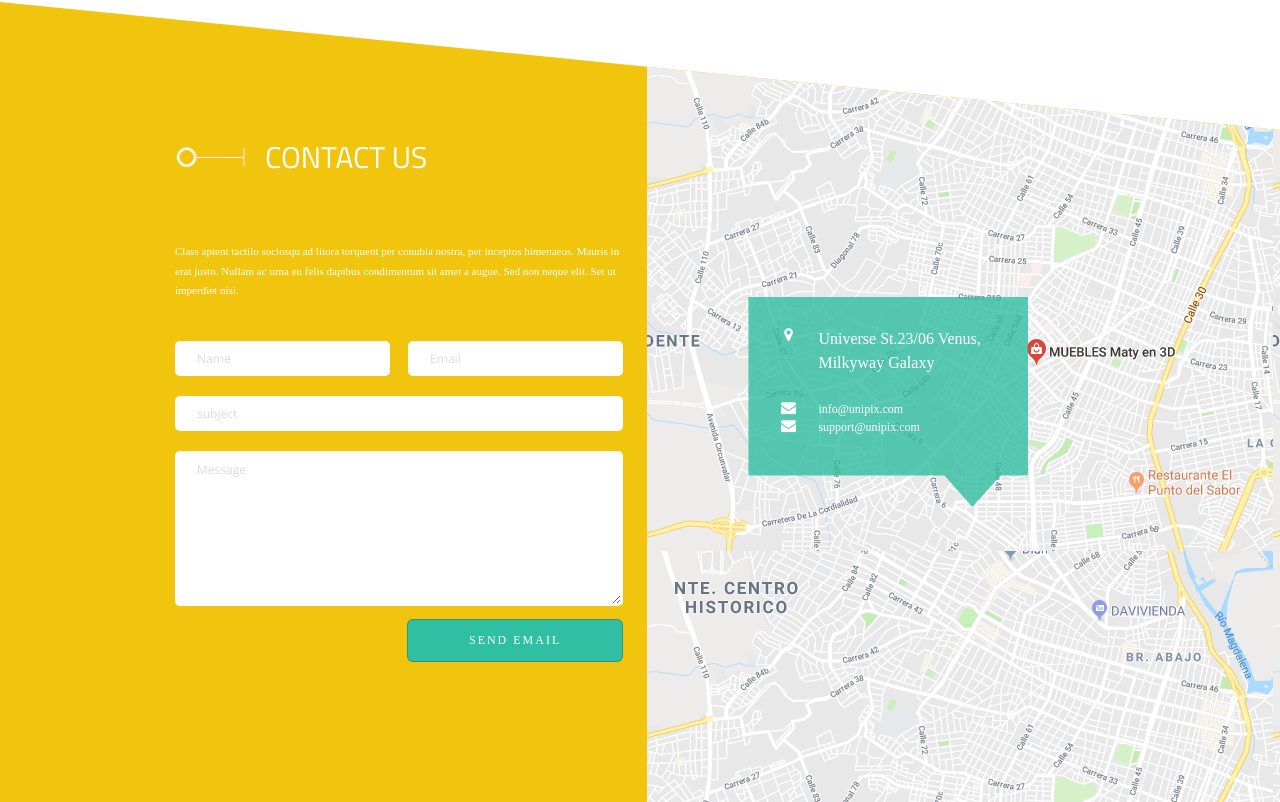
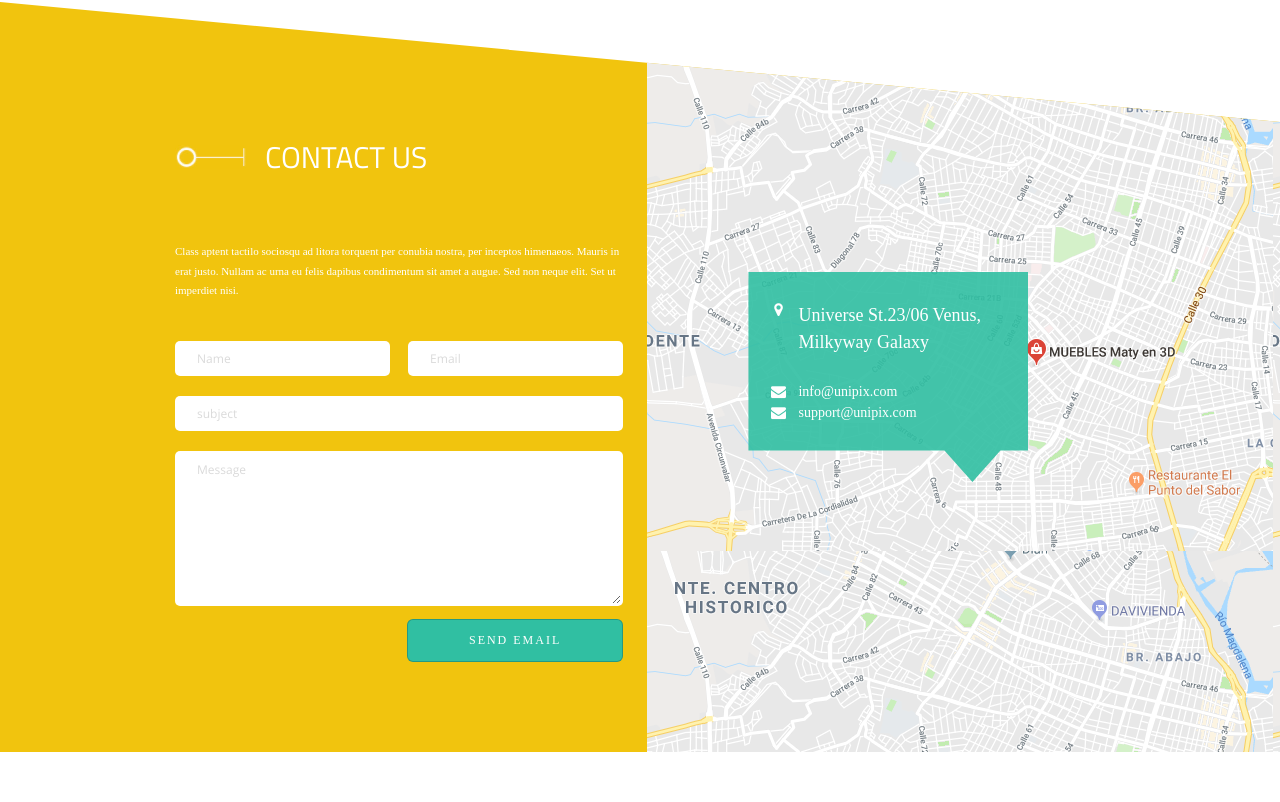
Before and after one commit to wgarcia-wawandco/Ejercicio-6, a plain HTML site: page index.html in a window 1280 px wide. Shown: the part 5857-6659 px from the top of the page. After the commit the page ends 6609 px from the top, so only its background shows below. Drawn offline with Linux system fonts and the light colour scheme; a web font is replaced by a local one.

Commit message:
seccion 6 terminada

```diff
--- a/css/style.css
+++ b/css/style.css
@@ -336,7 +336,7 @@
   justify-content: center;
   align-items: center;
   min-width: 100%;
-  height: 800px;
+  height: 750px;
   -webkit-clip-path: polygon(0 0, 100% 16%, 100% 100%, 0% 100%);
   clip-path: polygon(0 0, 100% 16%, 100% 100%, 0% 100%);
 }
@@ -1080,7 +1080,7 @@
   width: 48%;
 }
 .contact{
-
+  margin-top: 50px;
   margin-left: 175px;
 }
 .cont{
@@ -1098,32 +1098,35 @@
   margin-left: -150px;
   width: 280px;
   height: 210px;
-  background-color: rgba(48, 191, 162, 0.8);
+  background-color: rgba(48, 191, 162, 0.9);
   -webkit-clip-path: polygon(0% 0%, 100% 0%, 100% 85%, 90% 85%, 80% 100%, 70% 85%, 0 85%);
   clip-path: polygon(0% 0%, 100% 0%, 100% 85%, 90% 85%, 80% 100%, 70% 85%, 0 85%);
 }
 .locate-content{
   display: flex;
   justify-content: flex-start;
-  align-items: stretch;
+  align-items: center;
   color: white;
   margin: 0 10px;
 }
 .locate-content i{
-  min-width: 60px;
+  min-width: 40px;
   text-align: center;
   font-size: 15px;
 }
 .locate-content p{
   font-family: open-sans-l;
-  font-size: 12px;
+  font-size: 14px;
   line-height: 1.5em;
+}
+.locate-content:first-child{
+  align-items: stretch;
 }
 .locate .locate-content:first-child{
   margin: 30px 10px 25px 10px;
 }
 .locate .locate-content:first-child p{
-  font-size: 16px;
+  font-size: 18px;
 }
 .locale .locate-content:first-child i{
   font-size: 20px;
```
